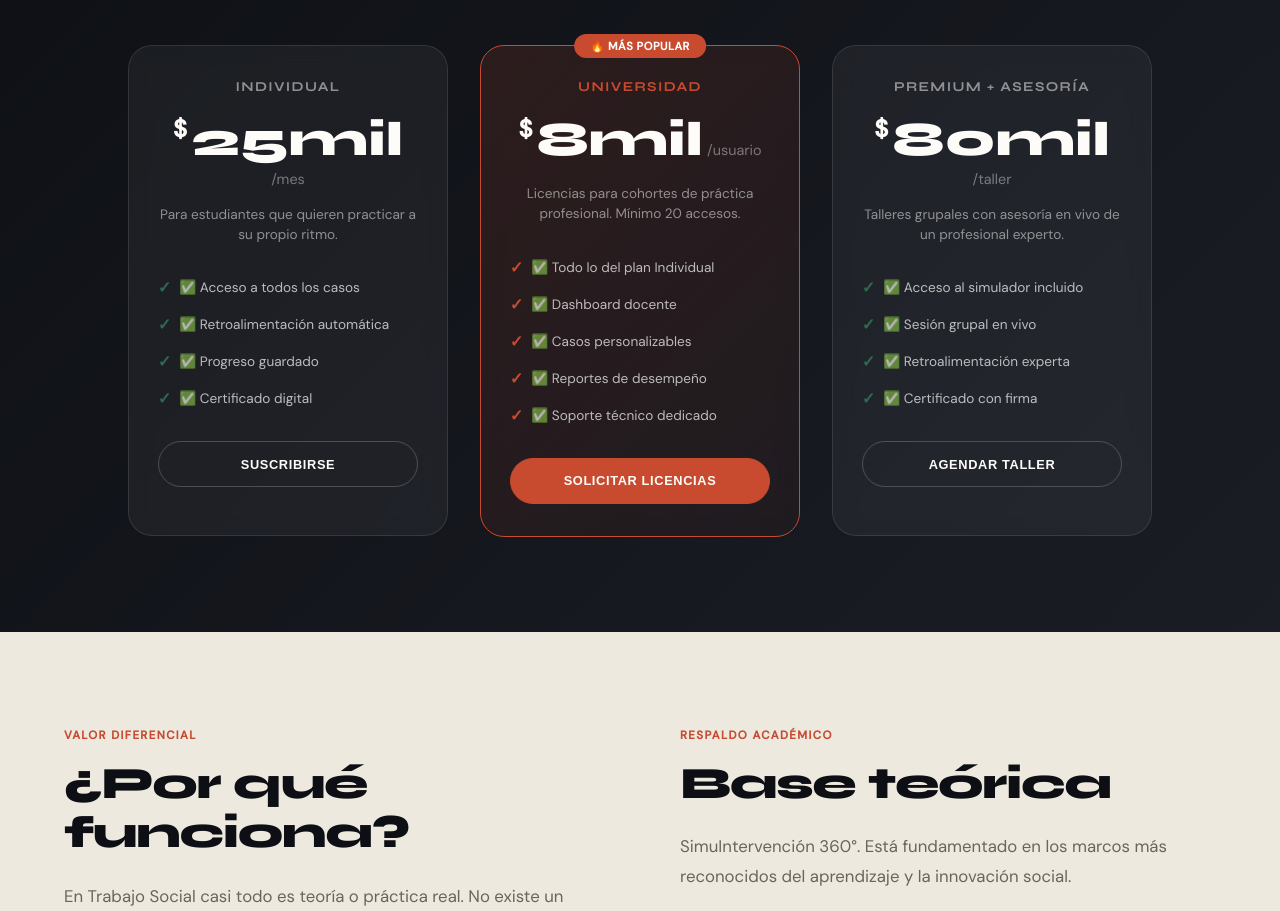
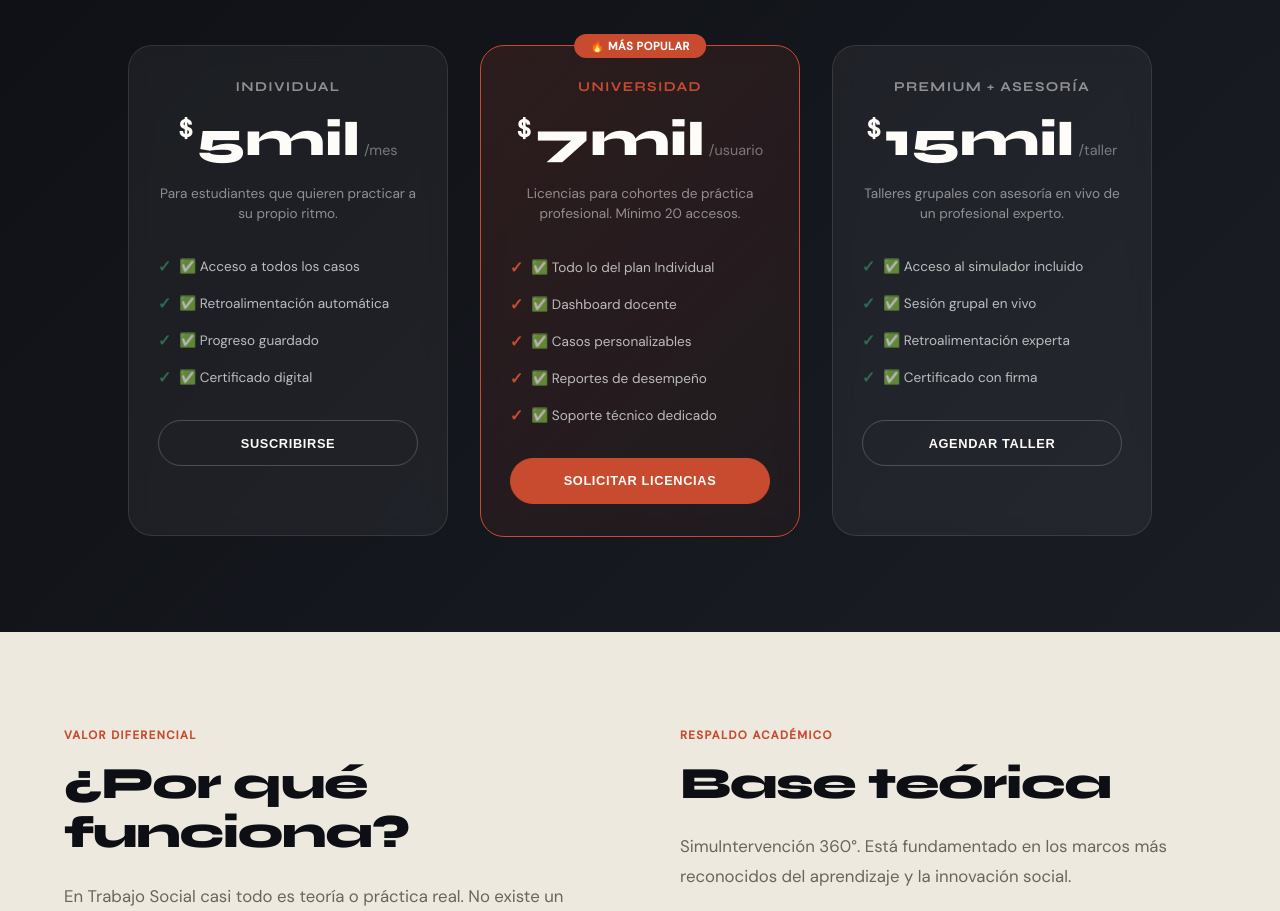
Before and after one commit to Jose7Polanco/Alisson, a plain HTML site: page index.html in a window 1280 px wide. Shown: the part 3951-4862 px from the top of the page. Drawn offline with Linux system fonts and the light colour scheme.

Commit message:
Actualización 3

```diff
--- a/index.html
+++ b/index.html
@@ -295,7 +295,7 @@
                     <div class="plan-name">INDIVIDUAL</div>
                     <div class="plan-price">
                         <span class="currency">$</span>
-                        <span class="amount">25mil</span>
+                        <span class="amount">5mil</span>
                         <span class="period">/mes</span>
                     </div>
                     <p class="plan-desc">Para estudiantes que quieren practicar a su propio ritmo.</p>
@@ -316,7 +316,7 @@
                     <div class="plan-name">UNIVERSIDAD</div>
                     <div class="plan-price">
                         <span class="currency">$</span>
-                        <span class="amount">8mil</span>
+                        <span class="amount">7mil</span>
                         <span class="period">/usuario</span>
                     </div>
                     <p class="plan-desc">Licencias para cohortes de práctica profesional. Mínimo 20 accesos.</p>
@@ -338,7 +338,7 @@
                     <div class="plan-name">PREMIUM + ASESORÍA</div>
                     <div class="plan-price">
                         <span class="currency">$</span>
-                        <span class="amount">80mil</span>
+                        <span class="amount">15mil</span>
                         <span class="period">/taller</span>
                     </div>
                     <p class="plan-desc">Talleres grupales con asesoría en vivo de un profesional experto.</p>
```
